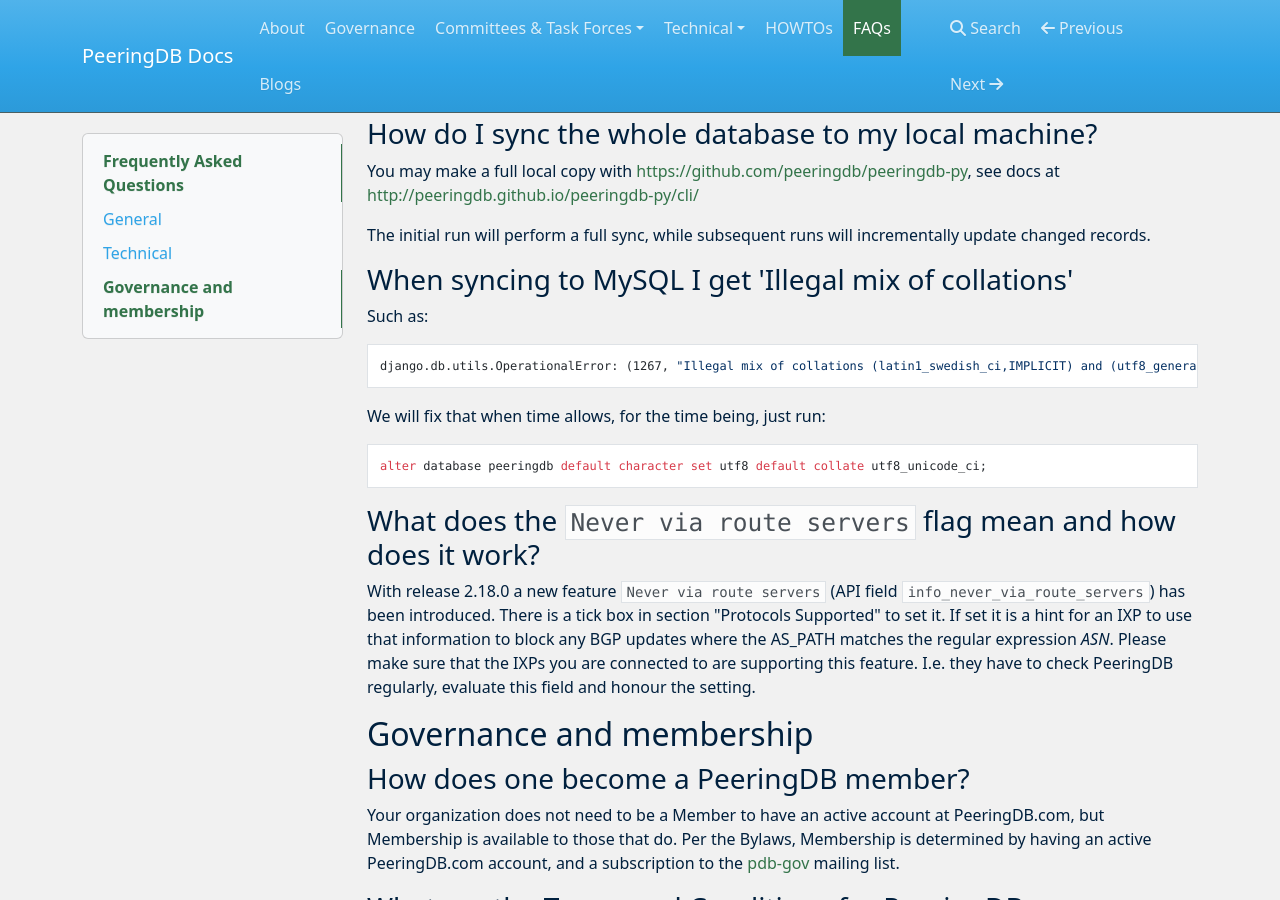
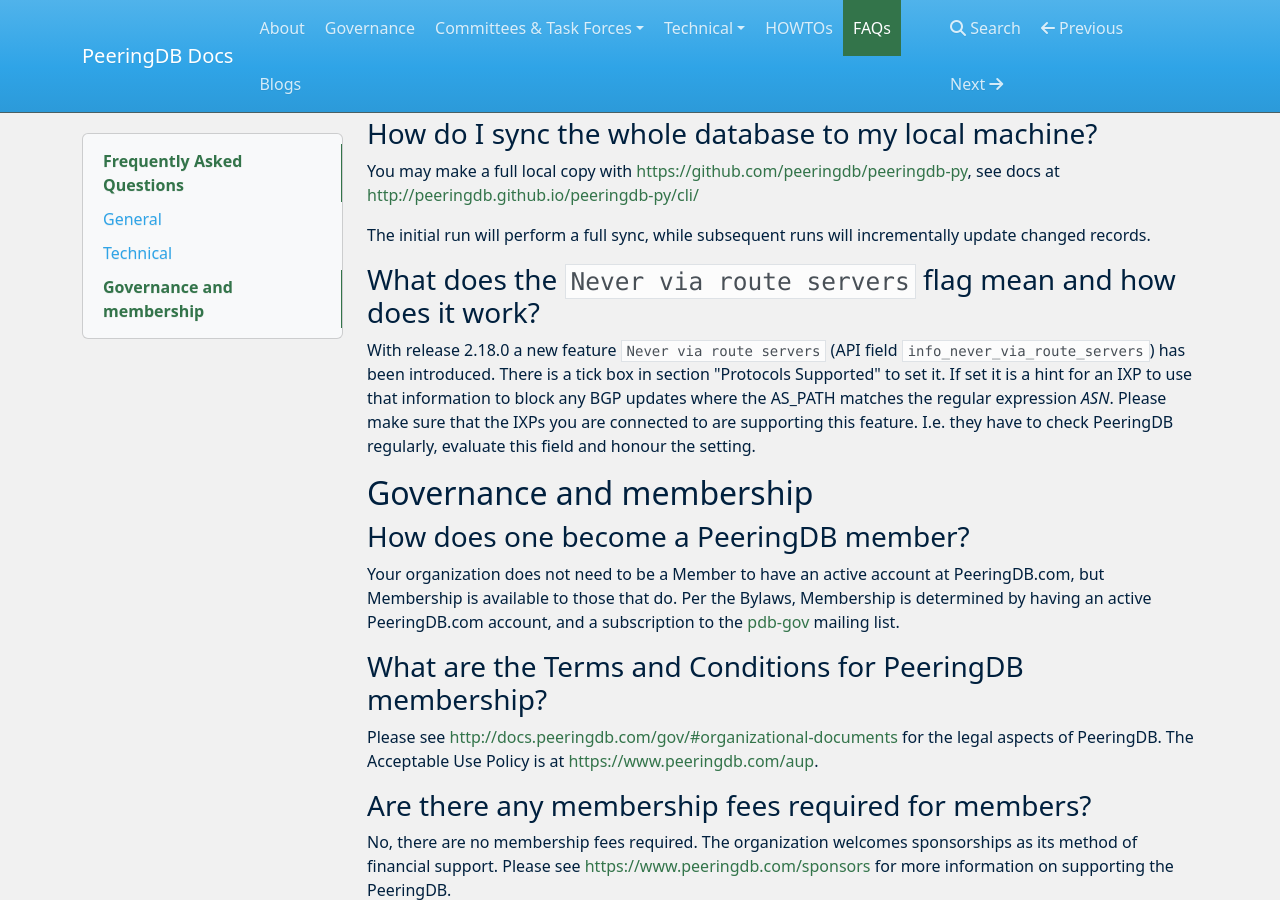
Before and after one commit to peeringdb/docs, an MkDocs documentation site: the page built from docs/faq.md, in a window 1280 px wide and 900 px high, scrolled down 1796 px. Built offline with MkDocs 1.6.1, drawn with Linux system fonts in a browser that asks for light colours; nearby versions of some CDN libraries.

Commit message:
Removed question on 'Illegal mix of collations'

```diff
--- a/docs/faq.md
+++ b/docs/faq.md
@@ -65,16 +65,6 @@
 
 The initial run will perform a full sync, while subsequent runs will incrementally update changed records.
 
-### When syncing to MySQL I get 'Illegal mix of collations'
-
-Such as:
-
-    django.db.utils.OperationalError: (1267, "Illegal mix of collations (latin1_swedish_ci,IMPLICIT) and (utf8_general_ci,COERCIBLE) for operation '='")
-
-We will fix that when time allows, for the time being, just run:
-
-    alter database peeringdb default character set utf8 default collate utf8_unicode_ci;
-
 ### What does the `Never via route servers` flag mean and how does it work?
 With release 2.18.0 a new feature `Never via route servers` (API field `info_never_via_route_servers`) has been introduced. There is a tick box in section "Protocols Supported" to set it. If set it is a hint for an IXP to use that information to block any BGP updates where the AS_PATH matches the regular expression _ASN_. Please make sure that the IXPs you are connected to are supporting this feature. I.e. they have to check PeeringDB regularly, evaluate this field and honour the setting.
 
```
